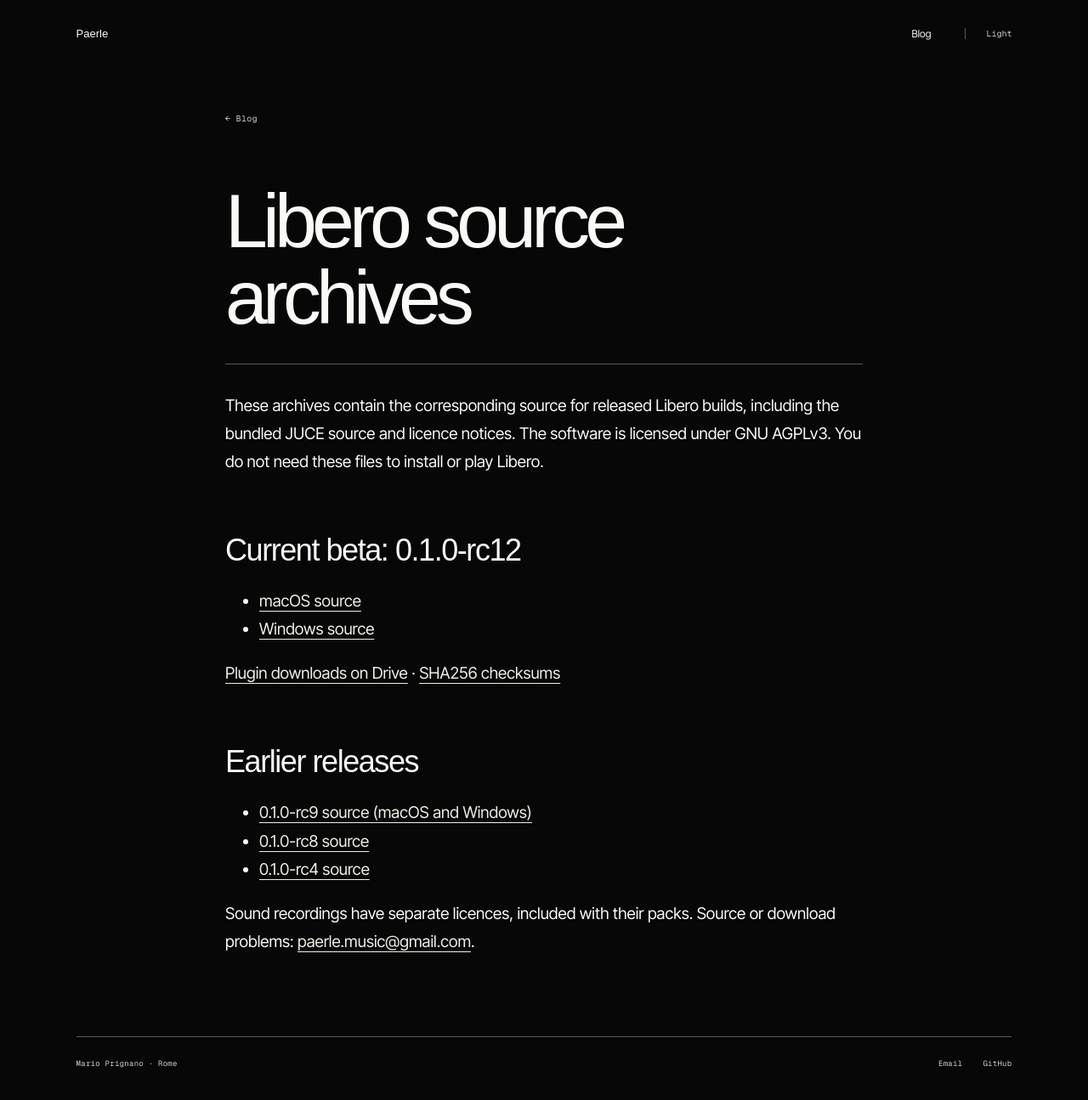
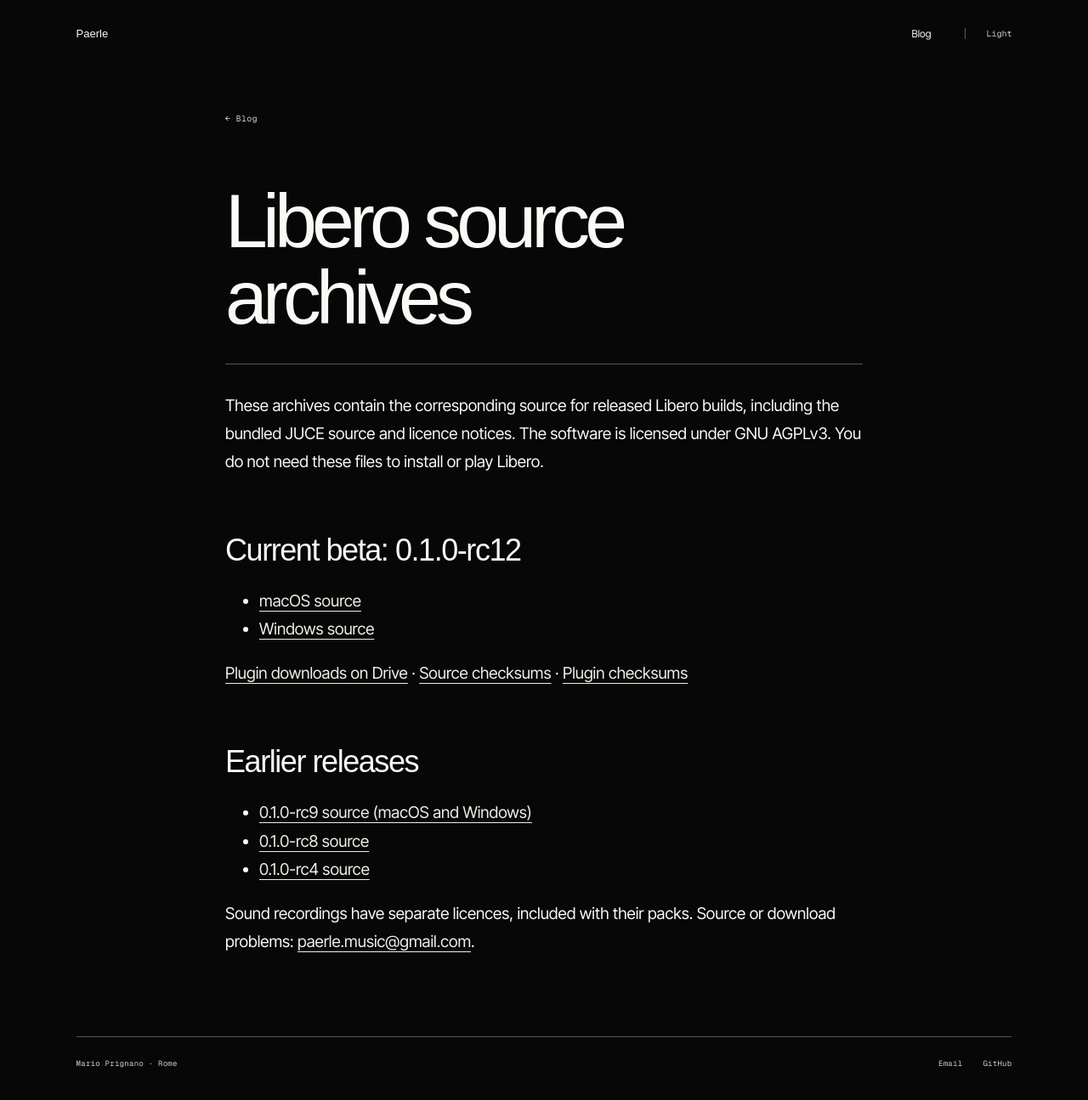
Before and after one commit to MarioPaerle/Mariopaerle.github.io, a Jekyll site: the page built from libero-source.md, in a window 1280 px wide. Shown: the whole page at 85% size. Built offline with Jekyll 4.4.1, drawn with Linux system fonts in a browser that asks for light colours.

Commit message:
Keep plugin checksums available outside install folder

```diff
--- a/libero-source.md
+++ b/libero-source.md
@@ -11,7 +11,7 @@
 - [macOS source](/downloads/libero-source/Libero-0.1.0-rc12-macOS-source.tar.gz)
 - [Windows source](/downloads/libero-source/Libero-0.1.0-rc12-Windows-source.tar.gz)
 
-[Plugin downloads on Drive](https://drive.google.com/drive/folders/1o06ajqFQ5Xg6Qt3SHa7nXkVN21D4fS2B) · [SHA256 checksums](/downloads/libero-source/SHA256SUMS)
+[Plugin downloads on Drive](https://drive.google.com/drive/folders/1o06ajqFQ5Xg6Qt3SHa7nXkVN21D4fS2B) · [Source checksums](/downloads/libero-source/SHA256SUMS) · [Plugin checksums](/downloads/libero-source/PLUGIN-SHA256SUMS)
 
 ## Earlier releases
 
```
Also changed, not shown: 1 other file.
